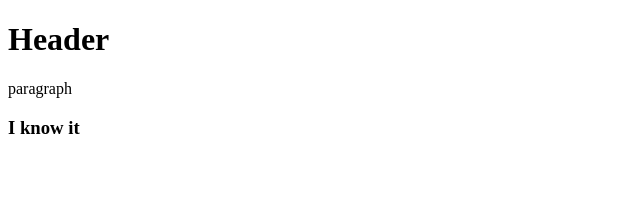
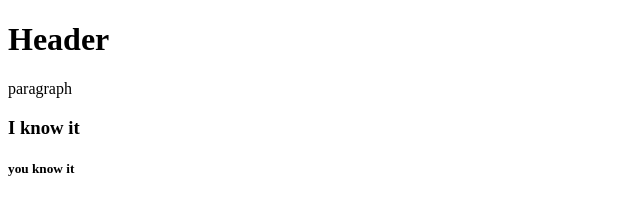
Before and after one commit to shrutisubhash16/git-test, a website: page index.html in a window 1280 px wide. Shown: the full height of the page, 0-640 px from the left. Drawn offline with Linux system fonts and the light colour scheme.

Commit message:
fourth commit

```diff
--- a/index.html
+++ b/index.html
@@ -10,5 +10,6 @@
     <h1>Header</h1>
     <p>paragraph</p>
     <h3>I know it</h3>
+    <h5>you know it</h5>
 </body>
 </html>
```
Also changed, not shown: package.json (added, +24 -0 lines), 2 other files.
